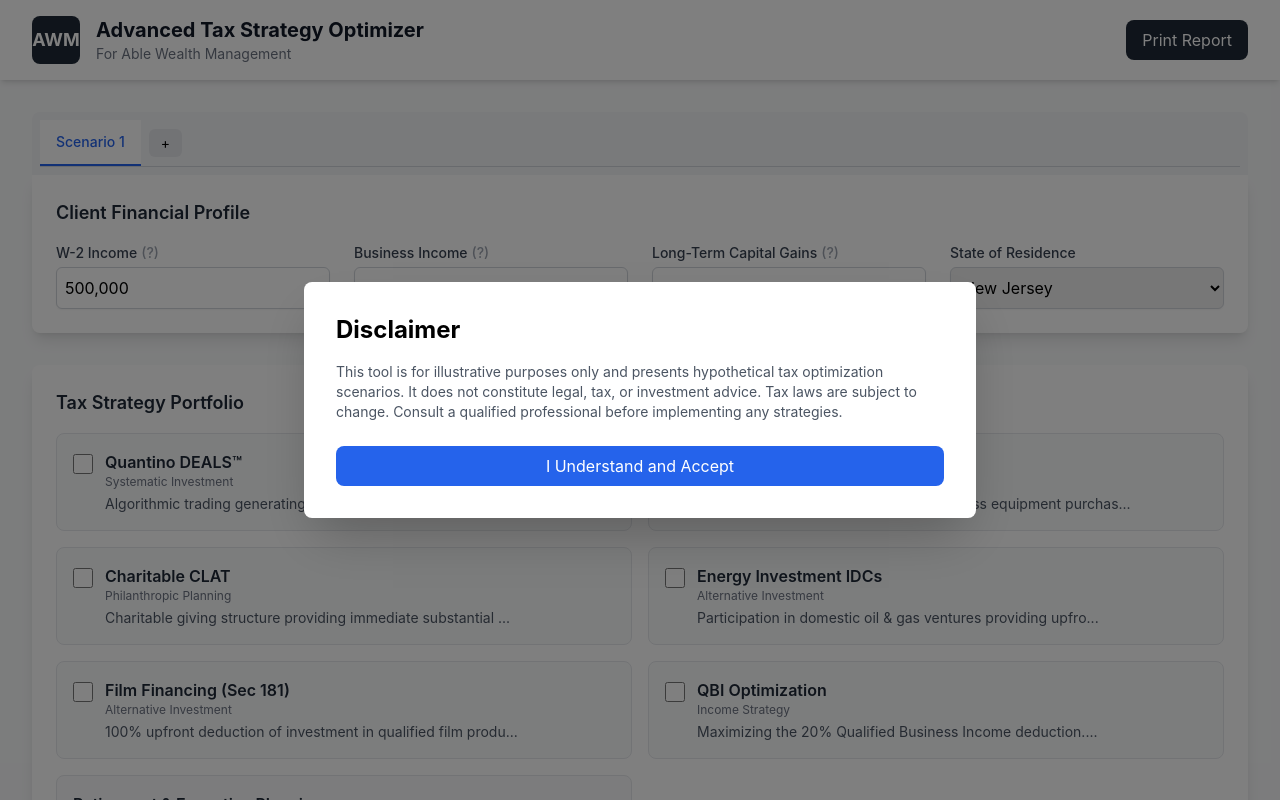
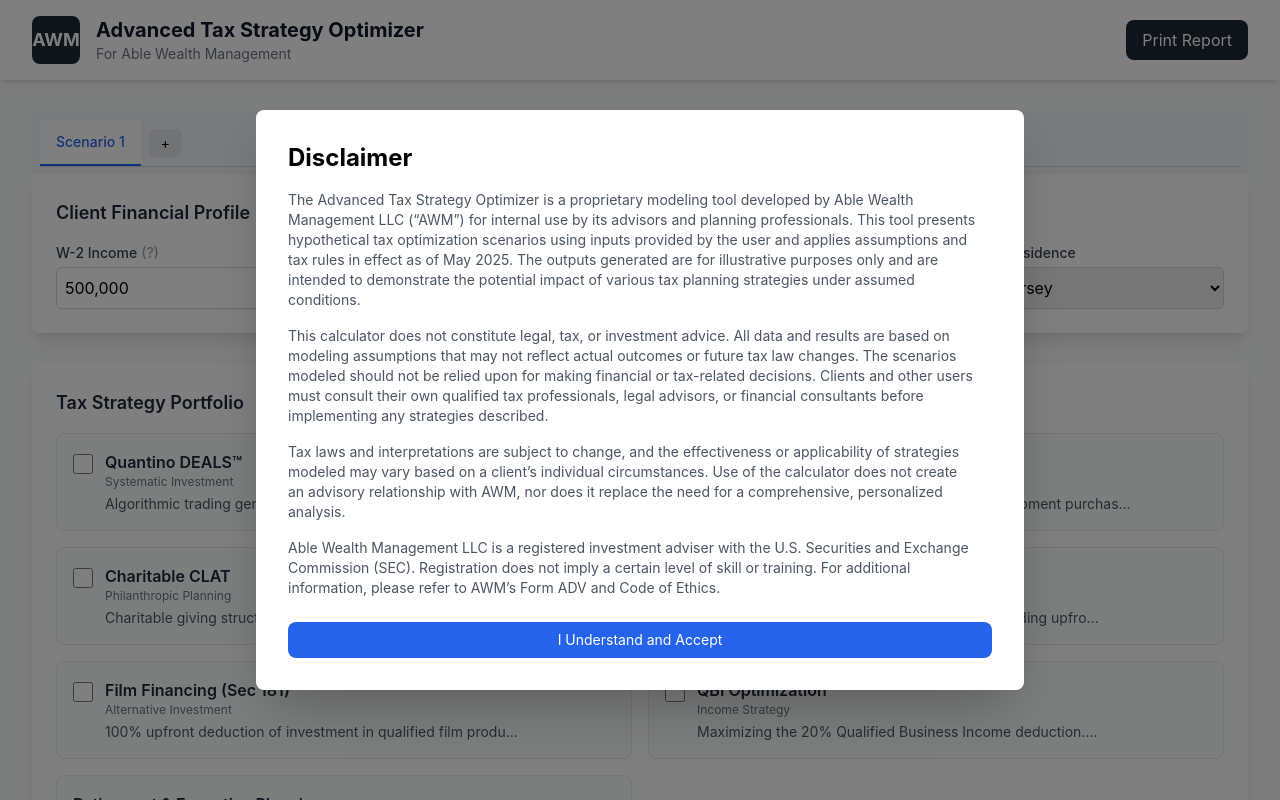
Before and after one commit to ablewealth/tax-strategy, a React (Create React App) app: page / in a window 1280 px wide. Shown: the top 800 px of the page. Built offline with nearby package versions, Linux system fonts and the light colour scheme; the HTML template or start-up script is replaced by a standard one.

Commit message:
Update App.js

```diff
--- a/src/App.js
+++ b/src/App.js
@@ -96,12 +96,15 @@
 
 const DisclaimerModal = ({ onAccept }) => (
     <div className="fixed inset-0 bg-black bg-opacity-50 flex justify-center items-center z-50">
-        <div className="bg-white rounded-lg shadow-2xl p-8 max-w-2xl mx-4">
+        <div className="bg-white rounded-lg shadow-2xl p-8 max-w-3xl mx-4 text-sm">
             <h2 className="text-2xl font-bold mb-4">Disclaimer</h2>
-            <p className="text-sm text-gray-600 mb-6">
-                This tool is for illustrative purposes only and presents hypothetical tax optimization scenarios. It does not constitute legal, tax, or investment advice. Tax laws are subject to change. Consult a qualified professional before implementing any strategies.
-            </p>
-            <button onClick={onAccept} className="w-full bg-blue-600 text-white py-2 rounded-lg hover:bg-blue-700 transition">
+            <div className="space-y-4 text-gray-600 max-h-[60vh] overflow-y-auto pr-4">
+                 <p>The Advanced Tax Strategy Optimizer is a proprietary modeling tool developed by Able Wealth Management LLC (“AWM”) for internal use by its advisors and planning professionals. This tool presents hypothetical tax optimization scenarios using inputs provided by the user and applies assumptions and tax rules in effect as of May 2025. The outputs generated are for illustrative purposes only and are intended to demonstrate the potential impact of various tax planning strategies under assumed conditions.</p>
+                <p>This calculator does not constitute legal, tax, or investment advice. All data and results are based on modeling assumptions that may not reflect actual outcomes or future tax law changes. The scenarios modeled should not be relied upon for making financial or tax-related decisions. Clients and other users must consult their own qualified tax professionals, legal advisors, or financial consultants before implementing any strategies described.</p>
+                <p>Tax laws and interpretations are subject to change, and the effectiveness or applicability of strategies modeled may vary based on a client’s individual circumstances. Use of the calculator does not create an advisory relationship with AWM, nor does it replace the need for a comprehensive, personalized analysis.</p>
+                <p>Able Wealth Management LLC is a registered investment adviser with the U.S. Securities and Exchange Commission (SEC). Registration does not imply a certain level of skill or training. For additional information, please refer to AWM’s Form ADV and Code of Ethics.</p>
+            </div>
+            <button onClick={onAccept} className="w-full bg-blue-600 text-white py-2 rounded-lg hover:bg-blue-700 transition mt-6">
                 I Understand and Accept
             </button>
         </div>
@@ -381,7 +384,6 @@
                             const fedAGIForClat = (clientData.w2Income || 0) + (clientData.businessIncome || 0) - fedDeductions.aboveAGI;
                             const clatDed = Math.min(clientData.charitableIntent || 0, fedAGIForClat * 0.30);
                             fedDeductions.belowAGI += clatDed;
-                            // Assuming state follows federal for this for simplicity
                             stateDeductions += clatDed;
                             break;
                         case 'OG_USENERGY_01':
@@ -455,7 +457,7 @@
     if (!results || !scenario) return null;
 
     const { clientData } = scenario;
-    const { baseline, withStrategies, strategyImpacts } = results;
+    const { baseline, withStrategies } = results;
     const today = new Date().toLocaleDateString('en-US', { year: 'numeric', month: 'long', day: 'numeric' });
 
     return (
@@ -489,7 +491,12 @@
                     </tbody>
                 </table>
             </div>
-             <p className="text-xs text-gray-500 mt-8">Disclaimer: This is a hypothetical analysis for illustrative purposes only and does not constitute tax advice.</p>
+             <div className="text-xs text-gray-500 mt-8 space-y-2">
+                <p><strong>Disclaimer:</strong> The Advanced Tax Strategy Optimizer is a proprietary modeling tool developed by Able Wealth Management LLC (“AWM”) for internal use by its advisors and planning professionals. This tool presents hypothetical tax optimization scenarios using inputs provided by the user and applies assumptions and tax rules in effect as of May 2025. The outputs generated are for illustrative purposes only and are intended to demonstrate the potential impact of various tax planning strategies under assumed conditions.</p>
+                <p>This calculator does not constitute legal, tax, or investment advice. All data and results are based on modeling assumptions that may not reflect actual outcomes or future tax law changes. The scenarios modeled should not be relied upon for making financial or tax-related decisions. Clients and other users must consult their own qualified tax professionals, legal advisors, or financial consultants before implementing any strategies described.</p>
+                <p>Tax laws and interpretations are subject to change, and the effectiveness or applicability of strategies modeled may vary based on a client’s individual circumstances. Use of the calculator does not create an advisory relationship with AWM, nor does it replace the need for a comprehensive, personalized analysis.</p>
+                <p>Able Wealth Management LLC is a registered investment adviser with the U.S. Securities and Exchange Commission (SEC). Registration does not imply a certain level of skill or training. For additional information, please refer to AWM’s Form ADV and Code of Ethics.</p>
+            </div>
         </div>
     );
 };
@@ -548,7 +555,7 @@
                     <ChartsSection results={calculationResults} />
                 </main>
             </div>
-            <div id="print-mount">
+            <div id="print-mount" className="hidden">
                 <PrintableReport scenario={activeScenario} results={calculationResults} />
             </div>
         </>
```
